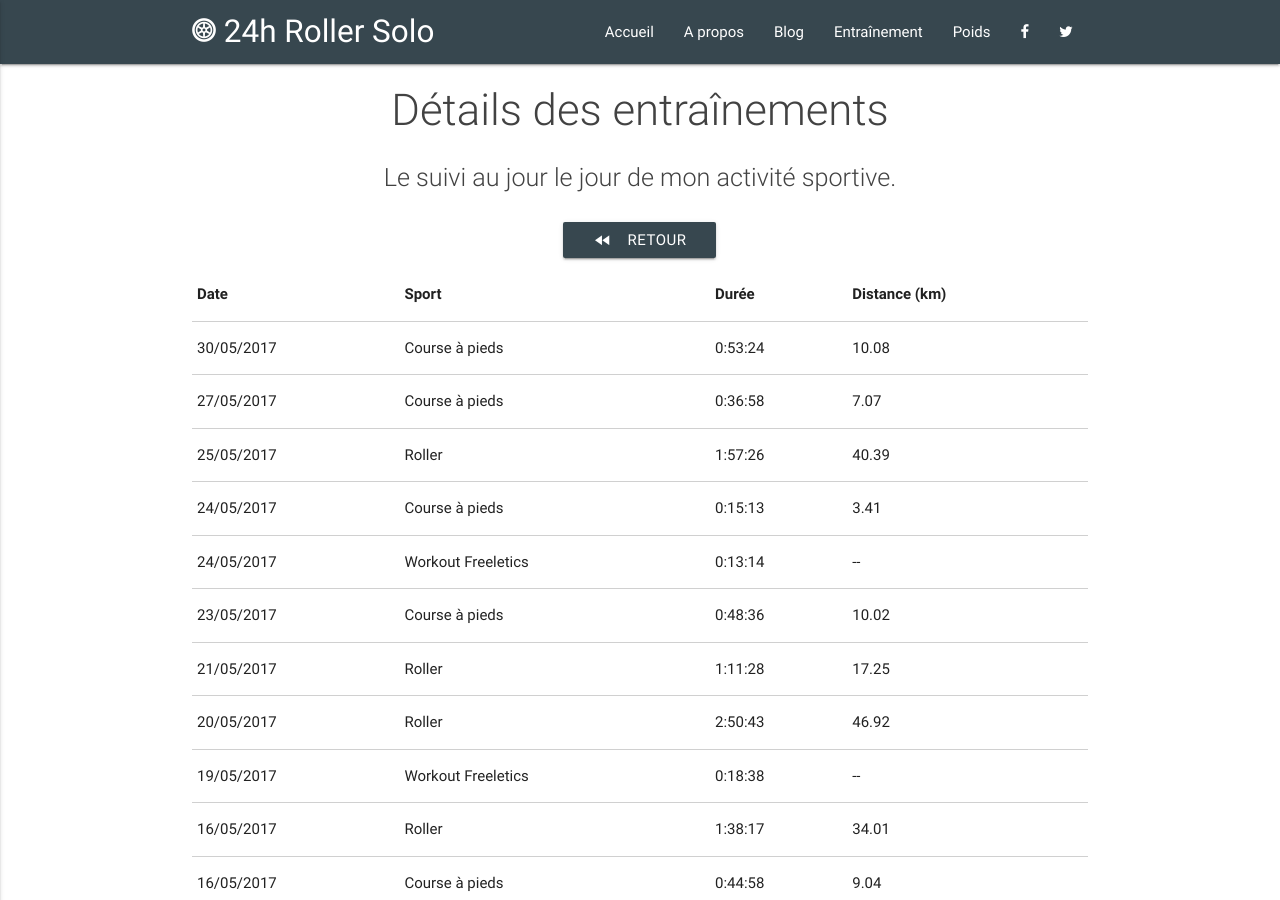
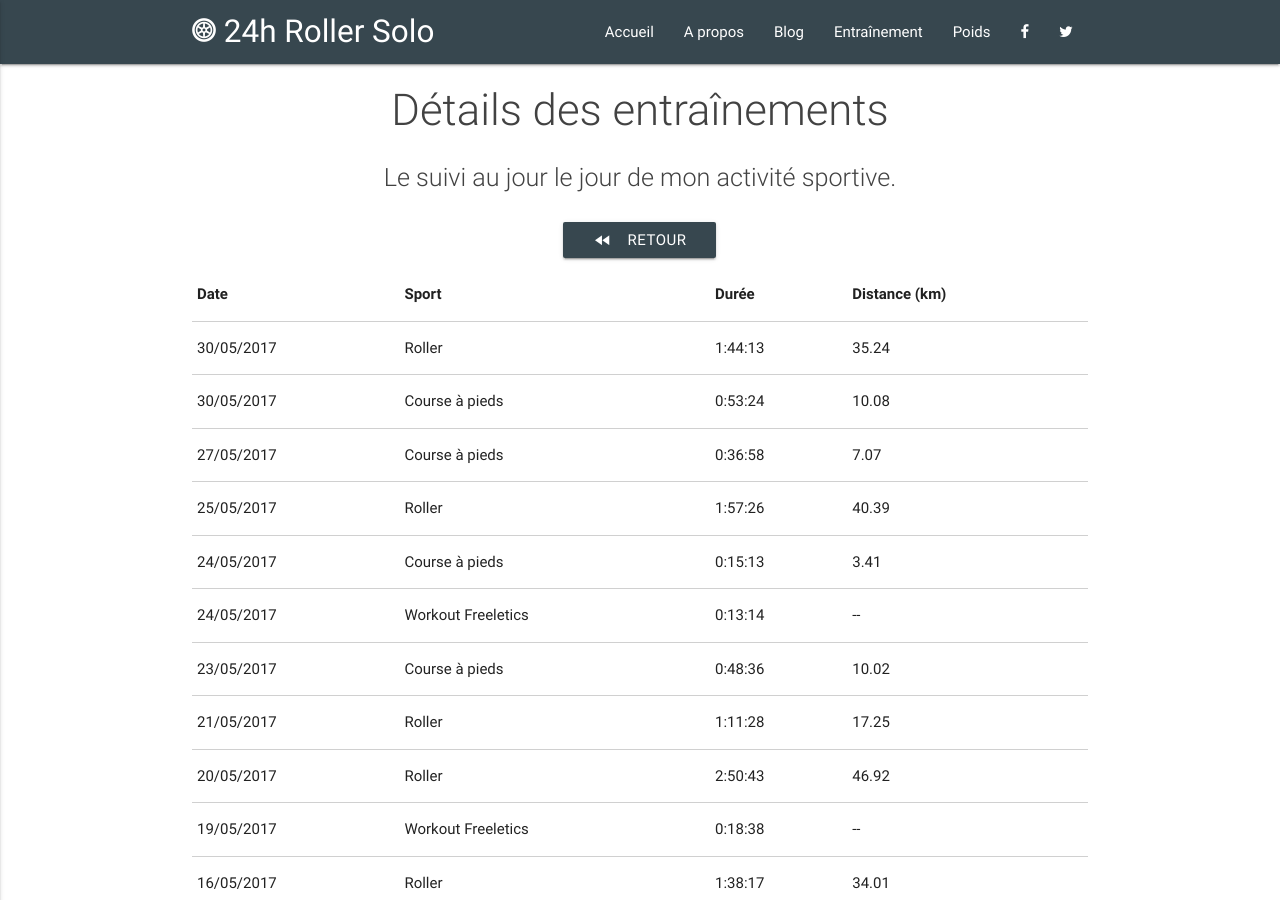
Before and after one commit to 24hRollerSolo/24hRollerSolo.github.io, a Jekyll site: the page built from training/details.html, in a window 1280 px wide and 900 px high. Built offline with Jekyll 4.4.1, drawn with Linux system fonts in a browser that asks for light colours.

Commit message:
Add 2017-05-30 roller skating

```diff
--- a/_data/sports.json
+++ b/_data/sports.json
@@ -1,4 +1,5 @@
 [
+  {"date": "2017-05-30", "type": "ROLLER", "distance": "35.24", "duration": "1:44:13"},
   {"date": "2017-05-30", "type": "RUNNING", "distance": "10.08", "duration": "0:53:24"},
   {"date": "2017-05-27", "type": "RUNNING", "distance": "7.07", "duration": "0:36:58"},
   {"date": "2017-05-25", "type": "ROLLER", "distance": "40.39", "duration": "1:57:26"},
```
